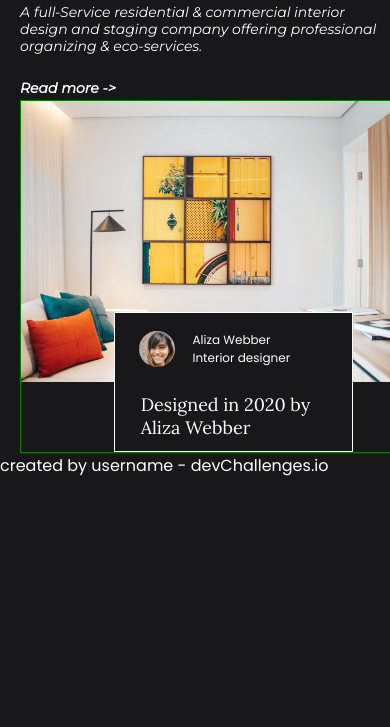
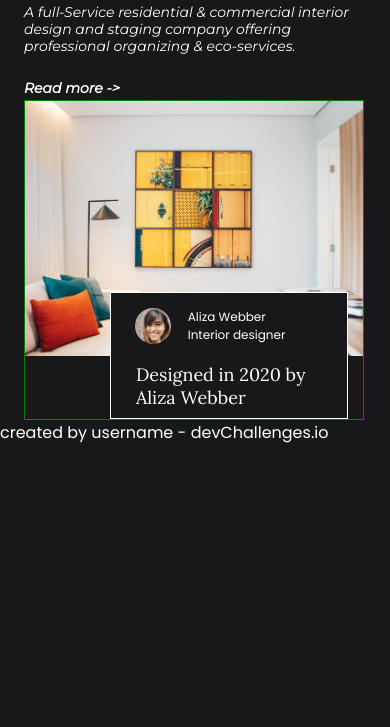
Before and after one commit to jonaaldas/Devchallenges-Project-4, a plain HTML site: page index.html in a window 390 px wide. Shown: the part 117-844 px from the top of the page. Drawn offline with Linux system fonts and the light colour scheme.

Commit message:
Fixed responsiveness issues regarding wrapper

```diff
--- a/style.css
+++ b/style.css
@@ -2,6 +2,8 @@
   padding: 0;
   margin:0;
   box-sizing: border-box;
+  -webkit-box-sizing: border-box;
+  -moz-box-sizing: border-box;
 }
 
 body{
@@ -28,9 +30,6 @@ header .logo{
   height: 31px;
   margin: 12px 20px;
   text-align: center;
-  /* display: flex;
-  justify-content: center;
-  align-items: center; */
   display: grid;
   grid-template-columns: 1fr;
   grid-template-rows: 1fr;
@@ -89,16 +88,17 @@ header .menu-btn .nav-icon:after{
 
 
 .wrapper{
+  box-sizing: border-box;
   display: grid;
   grid-template-columns: 1fr;
   grid-template-rows: 0.25fr 0.75fr;
-  /* height: auto; */
-  margin: 0 0 0 20px;
+  width: 95%;
+  padding: 0 0 0 1.5em;
 }
 
 .cont-1{
   width: 90%;
-  min-width: 375px;
+  min-width: 340px;
   max-width: 500px;
 }
 
@@ -134,16 +134,13 @@ header .menu-btn .nav-icon:after{
 }
 
 .cont-2{
-  /* position: relative; */
   width: 90%;
   border: 1px solid green;
-  min-width: 375px;
+  min-width: 340px;
   max-width: 500px;
   display: grid;
   grid-template-columns: repeat(4,1fr);
-  /* grid-template-rows: 1fr 1fr 1fr; */
   grid-template-rows: repeat(5 ,1fr);
-
   font-size: 16px;
 }
 
```
